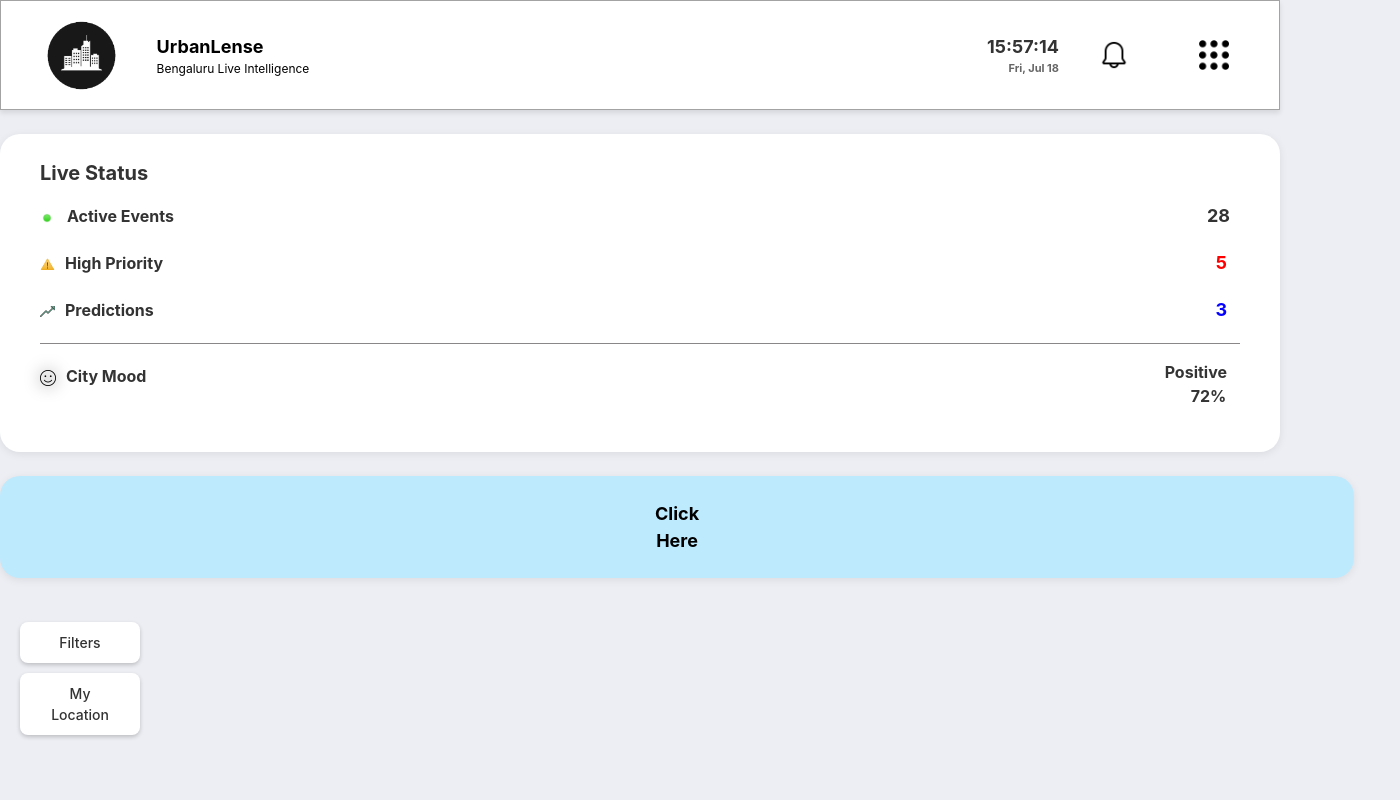
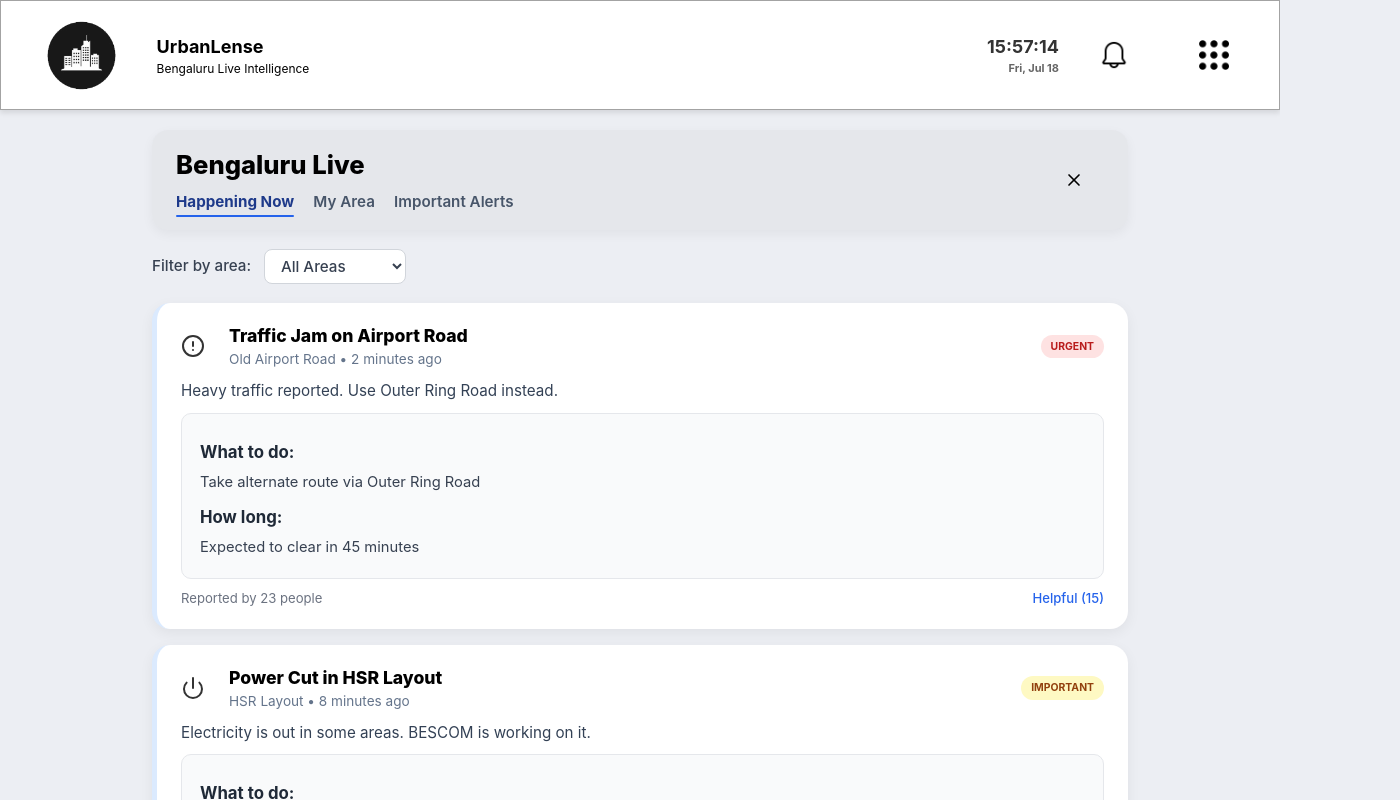
Before and after one commit to ranit07-coder/city001, a React (Vite) app: page / in a window 1280 px wide. Both pictures are taken after a click on the button "Click Here". Shown: the top 800 px of the page, 1400 px wide, since content can reach past the window. Built offline with nearby package versions, Linux system fonts and the light colour scheme; no server answers.

Commit message:
click here included

```diff
--- /dev/null
+++ b/src/components/BengaluruLive/BengaluruLive.css
@@ -0,0 +1,284 @@
+/* ========== GLOBAL STYLES ========== */
+* {
+  box-sizing: border-box;
+  margin: 0;
+  padding: 0;
+}
+
+body {
+  font-family: 'Inter', 'Segoe UI', sans-serif;
+  background: #f1f4f9;
+  color: #1f2937;
+  line-height: 1.6;
+}
+
+/* ========== PAGE CONTAINER ========== */
+.bengaluru-live-page {
+  max-width: 1024px;
+  margin: 0 auto;
+  padding: 20px 24px;
+  animation: fadeInUp 0.5s ease-in-out;
+}
+
+/* ========== ANIMATIONS ========== */
+@keyframes fadeInUp {
+  from {
+    opacity: 0;
+    transform: translateY(20px);
+  }
+  to {
+    opacity: 1;
+    transform: translateY(0);
+  }
+}
+
+@keyframes slideDown {
+  from {
+    opacity: 0;
+    transform: translateY(-20px);
+  }
+  to {
+    opacity: 1;
+    transform: translateY(0);
+  }
+}
+
+@keyframes fadeIn {
+  from {
+    opacity: 0;
+  }
+  to {
+    opacity: 1;
+  }
+}
+
+.fade-in {
+  animation: fadeIn 0.6s ease forwards;
+}
+
+.fade-in-up {
+  animation: fadeInUp 0.6s ease forwards;
+}
+
+.slide-down {
+  animation: slideDown 0.6s ease forwards;
+}
+
+/* ========== TOP NAVIGATION ========== */
+.top-nav {
+  background: #e5e7eb;
+  backdrop-filter: blur(6px);
+  padding: 16px 24px;
+  border-radius: 16px;
+  display: flex;
+  justify-content: space-between;
+  align-items: center;
+  position: sticky;
+  top: 0;
+  z-index: 1000;
+  box-shadow: 0 4px 12px rgba(0, 0, 0, 0.05);
+}
+
+.top-title {
+  font-size: 1.6rem;
+  font-weight: 800;
+  color: #000;
+}
+
+.top-left {
+  display: flex;
+  flex-direction: column;
+  gap: 0.4rem;
+}
+
+.nav-tabs {
+  display: flex;
+  gap: 1.2rem;
+}
+
+.nav-tabs button {
+  background: none;
+  border: none;
+  font-size: 0.95rem;
+  font-weight: 600;
+  color: #475569;
+  cursor: pointer;
+  position: relative;
+}
+
+.nav-tabs .active-tab {
+  color: #1e3a8a;
+  font-weight: 700;
+}
+
+.nav-tabs .active-tab::after {
+  content: '';
+  position: absolute;
+  left: 0;
+  bottom: -3px;
+  height: 2px;
+  width: 100%;
+  background: #2563eb;
+  border-radius: 1px;
+}
+
+.back-btn {
+  background: linear-gradient(to right, #3b82f6, #2563eb);
+  color: white;
+  font-size: 0.85rem;
+  font-weight: 600;
+  padding: 10px 18px;
+  border-radius: 12px;
+  border: none;
+  cursor: pointer;
+  transition: all 0.25s ease;
+}
+
+.back-btn:hover {
+  transform: scale(1.05);
+  background: linear-gradient(to right, #2563eb, #1e40af);
+}
+
+/* ========== FILTER SECTION ========== */
+.filter-section {
+  margin: 1.2rem 0;
+  font-size: 0.95rem;
+  font-weight: 500;
+  color: #374151;
+  display: flex;
+  gap: 0.8rem;
+  align-items: center;
+}
+
+.filter-section select {
+  padding: 6px 12px;
+  border-radius: 8px;
+  border: 1px solid #d1d5db;
+  background: white;
+  font-size: 0.95rem;
+}
+
+/* ========== ALERT CARD ========== */
+.alert-card {
+  background: white;
+  border-radius: 18px;
+  padding: 20px 24px;
+  margin-bottom: 16px;
+  box-shadow: 0 4px 14px rgba(0, 0, 0, 0.06);
+  border-left: 5px solid #dbeafe;
+  transition: all 0.2s ease;
+}
+
+.alert-card:hover {
+  transform: translateY(-1px);
+  box-shadow: 0 6px 20px rgba(0, 0, 0, 0.08);
+}
+
+.alert-header {
+  display: flex;
+  align-items: center;
+  justify-content: space-between;
+  margin-bottom: 10px;
+}
+
+.icon-glow {
+  font-size: 1.5rem;
+  margin-right: 14px;
+  text-shadow: 0 0 6px rgba(59, 130, 246, 0.3);
+}
+
+.alert-main {
+  flex-grow: 1;
+}
+
+.alert-title-gradient {
+  font-size: 1.1rem;
+  font-weight: 800;
+  color: #000;
+}
+
+.alert-meta {
+  font-size: 0.85rem;
+  color: #64748b;
+}
+
+.alert-label {
+  font-size: 0.65rem;
+  font-weight: 700;
+  padding: 4px 10px;
+  border-radius: 999px;
+  text-transform: uppercase;
+  white-space: nowrap;
+}
+
+.urgent {
+  background: #fee2e2;
+  color: #b91c1c;
+}
+
+.important {
+  background: #fef9c3;
+  color: #92400e;
+}
+
+.info {
+  background: #d1fae5;
+  color: #065f46;
+}
+
+.alert-description {
+  font-size: 0.95rem;
+  color: #334155;
+  margin-bottom: 10px;
+}
+
+.alert-what {
+  background: #f9fafb;
+  border: 1px solid #e5e7eb;
+  padding: 14px 18px;
+  border-radius: 10px;
+  font-size: 0.92rem;
+  margin-bottom: 10px;
+  color: #1e293b;
+}
+
+.alert-what .what-title,
+.alert-what .howlong-title {
+  font-size: 1.05rem;
+  font-weight: 700;
+  margin-top: 12px;
+  margin-bottom: 6px;
+  color: #1f2937;
+}
+
+.alert-what ul {
+  list-style: none;
+  padding-left: 0;
+  margin-top: 6px;
+}
+
+.alert-what li {
+  margin-bottom: 6px;
+  padding-left: 0;
+  position: relative;
+  color: #374151;
+}
+
+.alert-footer {
+  display: flex;
+  justify-content: space-between;
+  font-size: 0.82rem;
+  color: #6b7280;
+}
+
+.helpful {
+  color: #2563eb;
+  font-weight: 500;
+}
+.close-icon {
+  background: none;
+  border: none;
+  cursor: pointer;
+  padding: 0.25rem;
+  margin-right: 1rem;
+}
--- /dev/null
+++ b/src/components/BengaluruLive/BengaluruLive.jsx
@@ -0,0 +1,125 @@
+import React from 'react';
+import './BengaluruLive.css';
+import { FiAlertCircle, FiPower, FiMapPin, FiCloudRain, FiX } from 'react-icons/fi';
+
+const BengaluruLive = ({ onClose }) => {
+  return (
+    <div className="bengaluru-live-page">
+      <div className="top-nav">
+        <div className="top-left">
+          <div className="top-title">Bengaluru Live</div>
+          <div className="nav-tabs">
+            <button className="active-tab">Happening Now</button>
+            <button>My Area</button>
+            <button>Important Alerts</button>
+          </div>
+        </div>
+        <button className="close-icon" onClick={onClose} title="Close">
+          <FiX size={20} color="#000" />
+        </button>
+      </div>
+
+      <div className="filter-section">
+        <label htmlFor="area-select">Filter by area:</label>
+        <select id="area-select">
+          <option>All Areas</option>
+          <option>Whitefield</option>
+          <option>Koramangala</option>
+          <option>HSR Layout</option>
+        </select>
+      </div>
+
+      <AlertCard
+        icon={<FiAlertCircle className="icon-glow" />}
+        title="Traffic Jam on Airport Road"
+        location="Old Airport Road"
+        time="2 minutes ago"
+        description="Heavy traffic reported. Use Outer Ring Road instead."
+        label="Urgent"
+        labelClass="urgent"
+        actions={["Take alternate route via Outer Ring Road"]}
+        duration="Expected to clear in 45 minutes"
+        reports="Reported by 23 people"
+        helpful="Helpful (15)"
+      />
+
+      <AlertCard
+        icon={<FiPower className="icon-glow" />}
+        title="Power Cut in HSR Layout"
+        location="HSR Layout"
+        time="8 minutes ago"
+        description="Electricity is out in some areas. BESCOM is working on it."
+        label="Important"
+        labelClass="important"
+        actions={["Use backup power if available"]}
+        duration="Expected to be fixed in 2 hours"
+        reports="Reported by 8 people"
+        helpful="Helpful (12)"
+      />
+
+      <AlertCard
+        icon={<FiMapPin className="icon-glow" />}
+        title="Street Festival at Cubbon Park"
+        location="Cubbon Park"
+        time="15 minutes ago"
+        description="Fun cultural event happening now. Come join!"
+        label="Info"
+        labelClass="info"
+        actions={["Parking is limited - use public transport"]}
+        duration="Event runs until 8 PM"
+        reports="Reported by 12 people"
+        helpful="Helpful (34)"
+      />
+
+      <AlertCard
+        icon={<FiCloudRain className="icon-glow" />}
+        title="Heavy Rain in Koramangala"
+        location="Koramangala"
+        time="5 minutes ago"
+        description="Roads are flooded. Avoid driving if possible."
+        label="Urgent"
+        labelClass="urgent"
+        actions={["Stay indoors or use main roads only"]}
+        duration="Rain expected for next 2 hours"
+        reports="Reported by 19 people"
+        helpful="Helpful (28)"
+      />
+    </div>
+  );
+};
+
+const AlertCard = ({ icon, title, location, time, description, label, labelClass, actions, duration, reports, helpful }) => (
+  <div className="alert-card">
+    <div className="alert-header">
+      <div className="alert-main">
+        <div style={{ display: 'flex', alignItems: 'center', gap: '10px' }}>
+          {icon}
+          <div>
+            <div className="alert-title-gradient">{title}</div>
+            <div className="alert-meta">{location} • {time}</div>
+          </div>
+        </div>
+      </div>
+      <span className={`alert-label ${labelClass}`}>{label}</span>
+    </div>
+    <div className="alert-description">{description}</div>
+    <div className="alert-what">
+      <div className="what-title">What to do:</div>
+      <ul>
+        {actions.map((action, index) => (
+          <li key={index}>{action}</li>
+        ))}
+      </ul>
+      <div className="howlong-title">How long:</div>
+      <ul>
+        <li>{duration}</li>
+      </ul>
+    </div>
+    <div className="alert-footer">
+      <span>{reports}</span>
+      <span className="helpful">{helpful}</span>
+    </div>
+  </div>
+);
+
+export default BengaluruLive;
--- a/src/pages/Home/Home.jsx
+++ b/src/pages/Home/Home.jsx
@@ -1,21 +1,27 @@
-import React from 'react'
-import './Home.css'
-import Navbar from '../../components/Navbar/Navbar'
-import icons8greendot from '../../assets/icons8-green-dot-48.png'
-import icons8warningdot from '../../assets/icons8-warning-48.png'
-import icons8growth from '../../assets/icons8-growth-60.png'
-import happiness from '../../assets/happiness.png'
-import Map from '../../components/Map/Map.jsx'
-import Event from '../../components/Event/Event.jsx'
+import React, { useState } from 'react';
+import './Home.css';
+import Navbar from '../../components/Navbar/Navbar';
+import icons8greendot from '../../assets/icons8-green-dot-48.png';
+import icons8warningdot from '../../assets/icons8-warning-48.png';
+import icons8growth from '../../assets/icons8-growth-60.png';
+import happiness from '../../assets/happiness.png';
+import Map from '../../components/Map/Map.jsx';
+import Event from '../../components/Event/Event.jsx';
+import BengaluruLive from '../../components/BengaluruLive/BengaluruLive';
 
 const Home = () => {
+  const [showLive, setShowLive] = useState(false);
+
   return (
     <div className="home">
       <Navbar />
 
+      {showLive ? (
+        <BengaluruLive onClose={() => setShowLive(false)} />
+      ) : (
+        <>
           <div className="main-box">
             <div className='status'>Live Status</div>
-
 
             <div className='event-box'>
               <div className="event-info">
@@ -44,23 +50,18 @@ const Home = () => {
             <div className='line'></div>
 
             <div className="mood-box">
-
               <div className="mood">
                 <img src={happiness} alt="" className='emoji' />
                 <div className="citymood">City Mood</div>
               </div>
-
               <div className="mood-info">
                 <div className="moode">Positive</div>
                 <div className="moodee">72%</div>
               </div>
-
+            </div>
           </div>
 
-      </div>
-
-
-      <button className="button">
+          <button className="button" onClick={() => setShowLive(true)}>
             <div className='button-text'>Click Here</div>
           </button>
 
@@ -71,10 +72,10 @@ const Home = () => {
           <div className="event-section">
             <Event />
           </div>
+        </>
+      )}
+    </div>
+  );
+};
 
-
-    </div>
-  )
-}
-
-export default Home
+export default Home;
```
Lines whose indentation alone changed are shown as unchanged.
